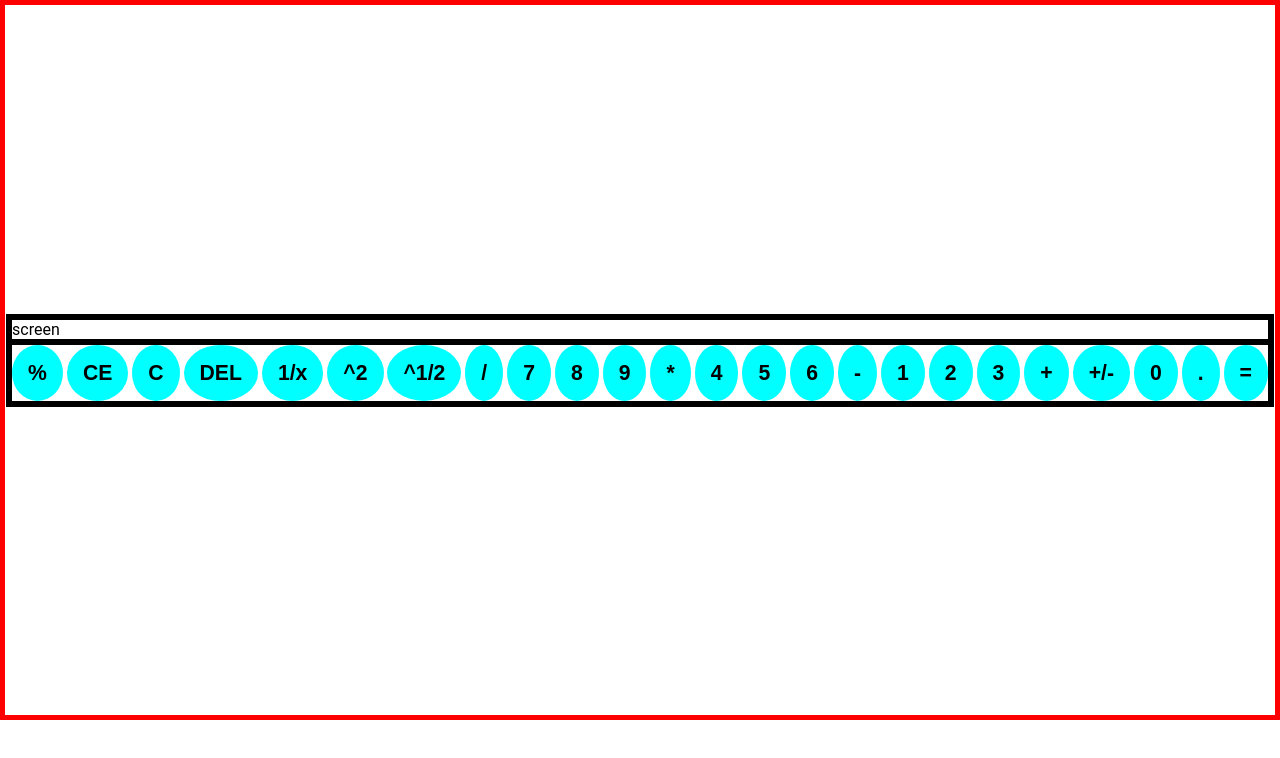
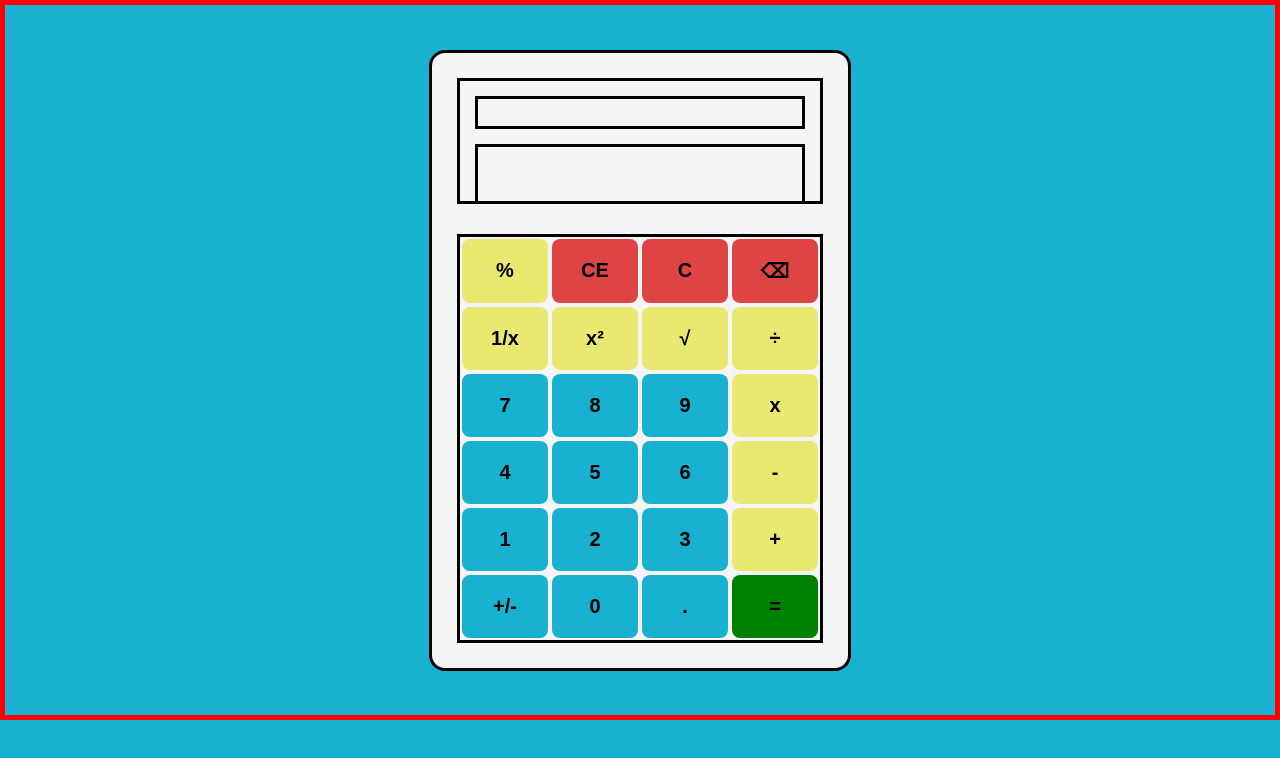
Before and after one commit to mohammadzfr/Calculator, a plain HTML site: page index.html in a window 1280 px wide. Drawn offline with Linux system fonts and the light colour scheme.

Commit message:
style changes + DOM

```diff
--- a/index.html
+++ b/index.html
@@ -9,40 +9,45 @@
 </head>
 <body>
     <div class="calc">
-        <div class="screen">screen</div>
+        <div class="screen">
+            <div class="top"></div>
+            <div class="bottom"></div>
+        </div>
+
         <div class="buttons">
             <!-- ROW 1 -->
-            <button class="percent">%</button>
-            <button class="clear-entry">CE</button>
-            <button class="clear">C</button>
-            <button class="delete">DEL</button>
+            <button class="percent operand">%</button>
+            <button class="clear-entry misc">CE</button>
+            <button class="clear misc">C</button>
+            <button class="delete misc">⌫</button>
             <!-- ROW 2 -->
-            <button class="frac">1/x</button>
-            <button class="exp">^2</button>
-            <button class="root">^1/2</button>
-            <button class="div">/</button>
+            <button class="frac operand">1/x</button>
+            <button class="exp operand">x²</button>
+            <button class="root operand">√</button>
+            <button class="div operand">÷</button>
+
             <!-- ROW 3 -->
-            <button class="7">7</button>
-            <button class="8">8</button>
-            <button class="9">9</button>
-            <button class="mult">*</button>
+            <button class="7 number">7</button>
+            <button class="8 number">8</button>
+            <button class="9 number">9</button>
+            <button class="mult operand">x</button>
             <!-- ROW 4 -->
-            <button class="4">4</button>
-            <button class="5">5</button>
-            <button class="6">6</button>
-            <button class="sub">-</button>
+            <button class="4 number">4</button>
+            <button class="5 number">5</button>
+            <button class="6 number">6</button>
+            <button class="sub operand">-</button>
             <!-- ROW 5 -->
-            <button class="1">1</button>
-            <button class="2">2</button>
-            <button class="3">3</button>
-            <button class="add">+</button>
+            <button class="1 number">1</button>
+            <button class="2 number">2</button>
+            <button class="3 number">3</button>
+            <button class="add operand">+</button>
             <button class="sign">+/-</button>
-            <button class="0">0</button>
+            <button class="0 number">0</button>
             <button class="decimal">.</button>
             <button class="equal">=</button>
         </div>
 
     </div>
-
+    <script src="js/script.js"></script>
 </body>
 </html>
--- a/js/script.js
+++ b/js/script.js
@@ -0,0 +1,79 @@
+// Algorithm
+
+let numberTrack;
+console.log(numberTrack);
+const buttons = document.querySelectorAll("button");
+const screen = document.querySelector(".screen");
+const mainScreen = screen.children[1];
+const history = screen.children[0];
+
+buttons.forEach(button => {
+    button.addEventListener("click", buttonClicked)
+
+});
+
+console.log(buttons);
+console.log(screen);
+function buttonClicked() {
+    button = arguments[0].target;
+    switch(button.classList[1]) {
+        case "number":
+            numberClicked(button);
+            break;
+        case "operand":
+            operandClicked(button);
+            break;
+        case "misc":
+            miscClicked(button);
+            break;
+        default:
+            switch(button.classList[0]) {
+                case "sign":
+                    signClicked(button);
+                    break;
+                case "decimal":
+                    decimalClicked(button);
+                    break;
+                case "equal":
+                    equalClicked(button);
+                    break;
+                default:
+                    console.log("ERROR! BUTTON NOT RECOGNISED");
+                    break;
+            }
+    }
+}
+function operandClicked(operand) {
+    if (numberTrack == null)
+        return;
+    history.textContent += `${numberTrack} ${operand.textContent} `
+    numberTrack = null;
+    console.log("operand");
+}
+
+function numberClicked(number) {
+    console.log("number");
+    if (!numberTrack)
+        numberTrack = number.textContent;
+    else
+        numberTrack += number.textContent;
+    mainScreen.textContent = numberTrack;
+
+}
+
+function miscClicked(misc) {
+    console.log("misc");
+}
+
+function signClicked(sign) {
+    console.log("sign");
+}
+
+function decimalClicked(decimal) {
+
+    console.log("decimal");
+}
+
+function equalClicked(equal) {
+    console.log("equal");
+}
--- a/styles.css
+++ b/styles.css
@@ -1,7 +1,9 @@
 body {
+    box-sizing: border-box;
+    background-color: #18b1cf;
     margin: 0;
     font-family: 'Quicksand', 'Roboto', sans-serif;
-    box-sizing: border-box;
+    /* box-sizing: border-box; */
     display: flex;
     justify-content: center;
     align-items: center;
@@ -14,24 +16,60 @@ div {
 }
 
 button {
-    background: aqua;
-    font-size: 1.325rem;
+    background-color: #18b1cf;
+    font-size: 20px;
     font-weight: 700;
-    padding: 1rem;
-    /* margin: 5px; */
-    border-radius: 100%;
+    padding: 20px;
+    margin: 2px;
+    border-radius: 8px;
     border: 0px solid transparent;
+
+}
+button:hover {
+    /* background-color: #4a4a4a; */
+    cursor: pointer;
+}
+.operand {
+    background-color: rgb(233, 233, 113);
+}
+.misc {
+    background-color: rgb(223, 68, 68);
+}
+.equal {
+    background-color: green;
 }
 .calc {
+    background-color: whitesmoke;
     display: flex;
     flex-direction: column;
+    padding: 25px;
+    border-radius: 16px;
     /* justify-content: center; */
     /* align-items: center; */
-    /* width: 400px; */
+    /* width: 300px; */
 }
-/*
+
+.screen {
+    height: 90px;
+    width: 330px;
+    padding: 15px;
+    margin-bottom: 30px;
+    text-align: right;
+    overflow: hidden;
+
+}
+.top {
+    height: 30%;
+    color: #212121;
+
+}
+.bottom {
+    height: 70%;
+    margin-top: 15px;
+    font-size: 36px;
+    direction: rtl;
+}
 .buttons {
     display: grid;
     grid-template-columns: repeat(4, 1fr);
-    text-align: center;
-} */
+}
```
